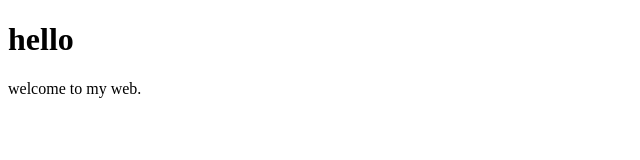
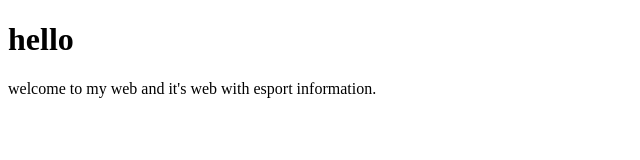
Before and after one commit to veresagoston/theproweboldal, a plain HTML site: page index.html in a window 1280 px wide. Shown: the whole page, without its empty margins (0-640 px from the left). Drawn offline with Linux system fonts and the light colour scheme.

Commit message:
Update index.html

```diff
--- a/index.html
+++ b/index.html
@@ -7,7 +7,7 @@
 
   <h1>hello</h1>
 
-<p>welcome to my web.</p>
+<p>welcome to my web and it's web with esport information.</p>
 
 </body>
 </html>
```
